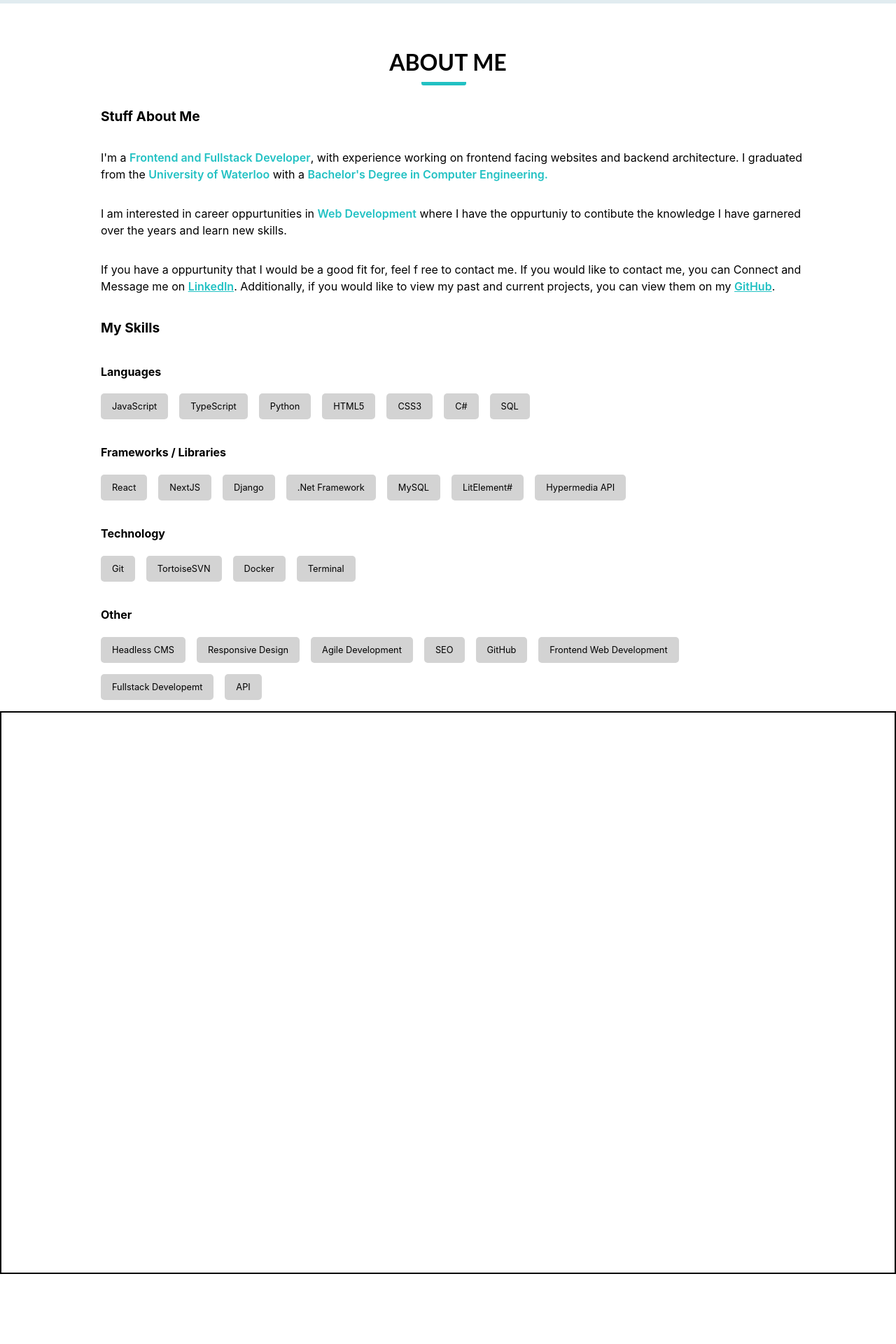
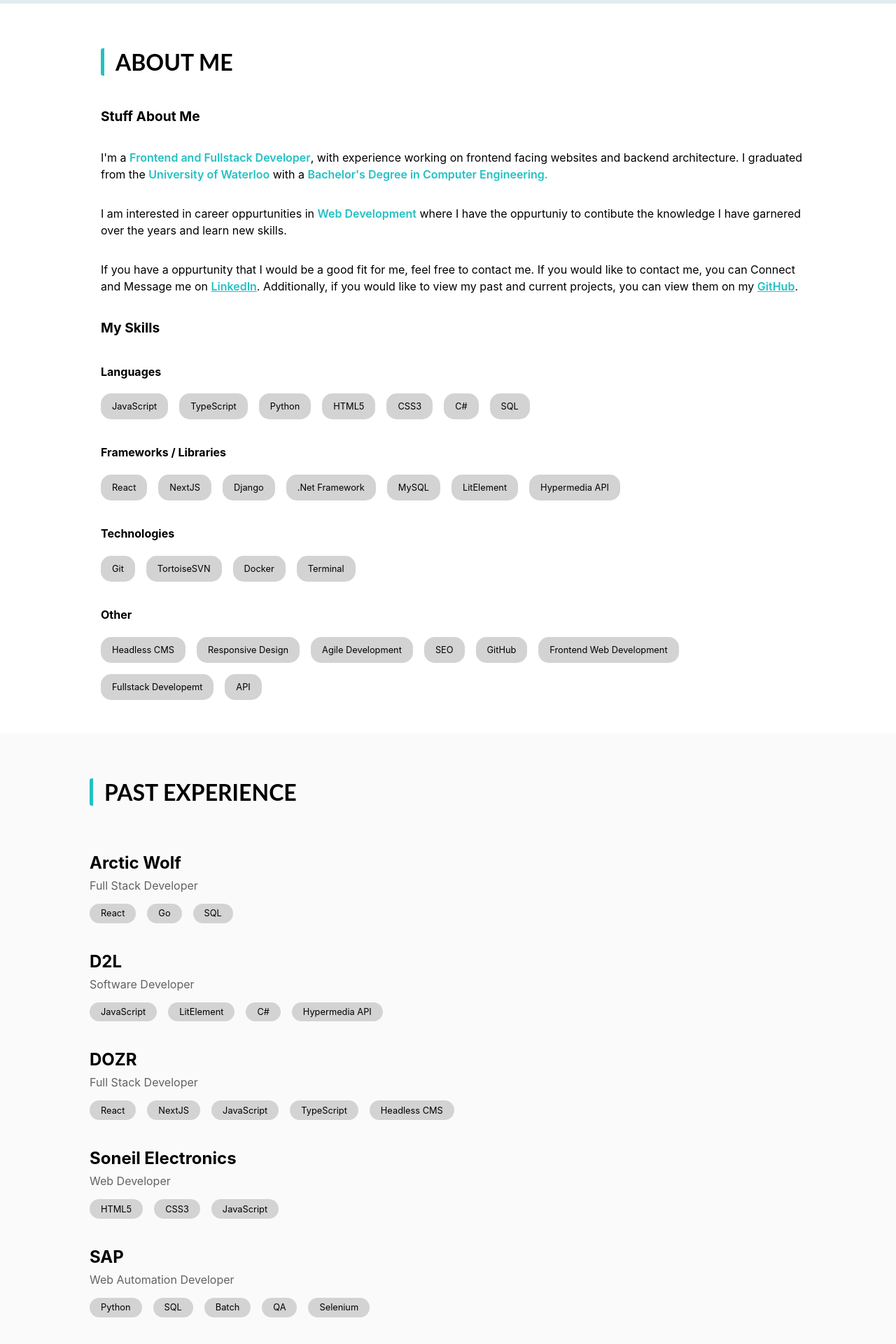
Before and after one commit to Girujan1998/Girujan1998.github.io, a React (Create React App) app: page / in a window 1280 px wide. Shown: the part 856-2776 px from the top of the page at 70% size. Before the commit the page ends 2676 px from the top, so only its background shows below. Built offline with nearby package versions, Linux system fonts and the light colour scheme.

Commit message:
Adding remaining sections and nav-scroll

```diff
--- a/package.json
+++ b/package.json
@@ -7,11 +7,13 @@
     "cra-template": "1.2.0",
     "react": "^19.0.0",
     "react-dom": "^19.0.0",
-    "react-scripts": "5.0.1"
+    "react-router-dom": "^7.2.0",
+    "react-scripts": "5.0.1",
+    "react-scroll": "^1.9.3"
   },
   "scripts": {
     "predeploy": "npm run build",
-    "deploy": "gh-pages -d build" ,
+    "deploy": "gh-pages -d build",
     "start": "react-scripts start",
     "build": "react-scripts build",
     "test": "react-scripts test",
--- a/src/App.css
+++ b/src/App.css
@@ -63,6 +63,12 @@
   line-height: 3.5rem;
 }
 
+@media (max-width: 480px) {
+  .intro-name {
+    font-size: 2rem;
+  }
+}
+
 .intro-mini-summary {
   color: #55565B;
   font-family: "Lato", sans-serif;
@@ -73,26 +79,27 @@
   max-width: 80vw;
 }
 
+@media (min-width: 775px) {
+  .intro-mini-summary  {
+    max-width: 50vw;
+  }
+}
+
 .section-header {
   color: black;
   font-family: "Lato", sans-serif;
   font-size: 2rem;
-  display: inline-block;
-  position: relative;
+  border-left: 5px solid #22c1c3;
+  border-radius: 3px;
+  padding-left: 1rem;
+  display: flex;
+  justify-content: center;
+  width: fit-content;
 }
 
-.section-header::after {
-  content: '';
-  position: absolute;
-  left: 37vw;
-  display: inline-block;
-  height: 1em;
-  width: 4rem;
-  border-bottom: 5px solid;
-  border-radius: 3px;
-  margin-top: 1rem;
-  color: #22c1c3
-}
+/* ---------------- */
+/* About Me Section */
+/* ---------------- */
 
 .about-section {
   color: black;
@@ -100,6 +107,7 @@
   position: relative;
   display: flex;
   justify-content: center;
+  padding-bottom: 2rem;
 }
 
 .about-me-info {
@@ -110,6 +118,7 @@
 
 .about-me-info h2 {
   margin-top: 4rem;
+  margin-left: 1rem;
 }
 
 .about-me-info h3 {
@@ -140,15 +149,6 @@
   font-weight: 600;
 }
 
-.past-employment {
-  color: black;
-  min-height: 100vh;
-  position: relative;
-  display: flex;
-  justify-content: center;
-  border: 2px solid black;
-}
-
 .skill-blocks {
   display: flex;
   flex-wrap: wrap;
@@ -159,7 +159,216 @@
   padding: 0.7rem 1rem;
   margin-right: 1rem;
   margin-bottom: 1rem;
-  border-radius: 5px;
+  border-radius: 15px;
   background-color: #D3D3D3;
   font-size: 0.8rem;
 }
+
+/* ------------------ */
+/* Employment Section */
+/* ------------------ */
+
+.past-employment-section {
+  color: black;
+  min-height: 100vh;
+  position: relative;
+  display: flex;
+  justify-content: center;
+  background-color: #FAFAFA;
+}
+
+.past-employment-info {
+  max-width: 80vw;
+  width: 100%;
+  display: flex;
+  flex-direction: column;
+}
+
+.past-employment-info h2 {
+  margin-top: 4rem;
+}
+
+.past-employment-info h3 {
+  font-size: 1.5rem;
+  margin: 1rem 0.1rem 0rem 0rem;
+}
+
+.past-employment-info h4 {
+  margin: 0.5rem 0rem 1rem 0rem;
+  color: #626361;
+  font-weight: 400;
+}
+
+.employment-cards-container {
+  margin-top: 1.5rem;
+}
+
+.employment-card {
+  text-align: left;
+  margin-bottom: 1.5rem;
+}
+
+.item-block {
+  display: flex;
+  flex-wrap: wrap;
+}
+
+.item-block span {
+  padding: 0.4rem 1rem;
+  margin-right: 1rem;
+  margin-bottom: 1rem;
+  border-radius: 50px;
+  background-color: #D3D3D3;
+  font-size: 0.8rem;
+}
+
+/* ---------------- */
+/* Projects Section */
+/* ---------------- */
+
+.projects-section {
+  color: black;
+  min-height: 100vh;
+  position: relative;
+  display: flex;
+  justify-content: center;
+  padding-bottom: 2rem;
+}
+
+.projects-container {
+  max-width: 80vw;
+  width: 100%;
+  display: flex;
+  flex-direction: column;
+}
+
+.projects-container p {
+  line-height: 1.5rem;
+}
+
+.projects-container h2{
+  margin-top: 4rem;
+}
+
+.projects-container h3 {
+  font-size: 1.5rem;
+}
+
+.resource-buttons-container {
+  display: flex;
+  justify-content: center;
+  flex-wrap: wrap;
+  margin-top: 1.5rem;
+}
+
+.resource-button {
+  background-color: #22c1c3;
+  color: white;
+  font-weight: 800;
+  font-size: 1rem;
+  border: none;
+  border-radius: 10px;
+  padding: 1rem 2rem;
+  margin-bottom: 1rem;
+  margin-right: 2rem;
+  cursor: pointer;
+}
+
+.resource-button:hover {
+  background-color: #23ebee;
+  color: black;
+}
+
+.last-resource-button {
+  margin-right: 0rem;
+}
+
+.eye-guide-image {
+  object-fit: contain;
+  max-height: 50vh;
+  margin-top: 2rem;
+}
+
+/* ------------------ */
+/* Contact Me Section */
+/* ------------------ */
+
+.contact-me-section {
+  color: black;
+  min-height: 100vh;
+  position: relative;
+  display: flex;
+  justify-content: center;
+  padding-bottom: 2rem;
+  background-color: #FAFAFA;
+}
+
+.contact-me-container {
+  max-width: 80vw;
+  width: 100%;
+  display: flex;
+  flex-direction: column;
+  justify-content: center;
+}
+
+.contact-me-container h2 {
+  margin-top: 4rem;
+}
+
+form {
+  margin-top: 2rem;
+  padding: 2rem 1.8rem 2rem 1.8rem;
+  display: flex;
+  flex-direction: column;
+  border-radius: 10px;
+  box-shadow: rgba(0, 0, 0, 0.35) 0px 5px 15px;
+}
+
+.input-field {
+  display: flex;
+  flex-direction: column;
+  text-align: left;
+  margin-bottom: 1rem;
+}
+
+.input-field label {
+  margin-bottom: 0.5rem;
+  font-size: 0.9rem;
+  font-weight: 600;
+  font-family: "Lato", sans-serif;
+}
+
+.field {
+  margin-bottom: 0.5rem;
+  padding: 1rem;
+  border-radius: 5px;
+  border: none;
+  font-family: "Lato", sans-serif;
+  font-size: 0.9rem;
+  background-color: #D3D3D3;
+}
+
+.field::placeholder {
+  color: #3B3B3B;
+}
+
+form button {
+  background-color: #22c1c3;
+  color: white;
+  font-weight: 800;
+  font-size: 1rem;
+  border: none;
+  border-radius: 10px;
+  padding: 1rem 2rem;
+  margin-bottom: 1rem;
+  cursor: pointer;
+}
+
+form button:hover {
+  background-color: #23ebee;
+  color: black;
+}
+
+.message-box {
+  height: 10rem;
+}
--- a/src/App.js
+++ b/src/App.js
@@ -1,7 +1,40 @@
 import './App.css';
 import NavBar from './components/NavBar';
+import { useState } from 'react';
+
+const logo = require('./assets/eye-guide-image.png');
 
 function App() {
+
+  const [result, setResult] = useState("");
+
+  const onSubmit = async (event) => {
+    event.preventDefault();
+    setResult("Sending....");
+    const formData = new FormData(event.target);
+
+    formData.append("access_key", "f0f6cea6-3cbf-41a5-a454-141e8f4e102e");
+
+    const response = await fetch("https://api.web3forms.com/submit", {
+      method: "POST",
+      body: formData
+    });
+
+    const data = await response.json();
+
+    if (data.success) {
+      setResult("Form Submitted Successfully");
+      event.target.reset();
+    } else {
+      console.log("Error", data);
+      setResult(data.message);
+    }
+  };
+
+  let routeChange = (path) => {
+    window.open(path, "_blank")
+  }
+
   return (
     <div className="App">
       <NavBar></NavBar>
@@ -18,7 +51,7 @@
         </div>
       </section>
 
-      <section className='about-section'>
+      <section id="about" className='about-section'>
         <div className='about-me-info'>
             <h2 className='section-header'>ABOUT ME</h2>
             <h3>Stuff About Me</h3>
@@ -34,8 +67,8 @@
               the years and learn new skills.
             </p>
             <p>
-              If you have a oppurtunity that I would be a good fit for, feel f
-              ree to contact me. If you would like to contact me, you can
+              If you have a oppurtunity that I would be a good fit for me, feel
+              free to contact me. If you would like to contact me, you can
               Connect and Message me on <a href="https://www.linkedin.com/in/girujan/">LinkedIn</a>.
               Additionally, if you would like to view my past and current
               projects, you can view them on my <a href="https://github.com/Girujan1998">GitHub</a>.
@@ -59,10 +92,10 @@
               <span>Django</span>
               <span>.Net Framework</span>
               <span>MySQL</span>
-              <span>LitElement#</span>
+              <span>LitElement</span>
               <span>Hypermedia API</span>
             </div>
-            <h4>Technology</h4>
+            <h4>Technologies</h4>
             <div className='skill-blocks'>
               <span>Git</span>
               <span>TortoiseSVN</span>
@@ -83,10 +116,119 @@
         </div>
       </section>
 
-      <section className='past-employment'>
+      <section id="experience" className='past-employment-section'>
+        <div className='past-employment-info'>
+          <h2 className='section-header'>PAST EXPERIENCE</h2>
 
+          <div className='employment-cards-container'>
+            <div className='employment-card'>
+              <h3>Arctic Wolf</h3>
+              <h4>Full Stack Developer</h4>
+              <div>
+                <div className='item-block'>
+                  <span>React</span>
+                  <span>Go</span>
+                  <span>SQL</span>
+                </div>
+              </div>
+            </div>
+            <div className='employment-card'>
+              <h3>D2L</h3>
+              <h4>Software Developer</h4>
+              <div>
+                <div className='item-block'>
+                  <span>JavaScript</span>
+                  <span>LitElement</span>
+                  <span>C#</span>
+                  <span>Hypermedia API</span>
+                </div>
+              </div>
+            </div>
+            <div className='employment-card'>
+              <h3>DOZR</h3>
+              <h4>Full Stack Developer</h4>
+              <div>
+                <div className='item-block'>
+                  <span>React</span>
+                  <span>NextJS</span>
+                  <span>JavaScript</span>
+                  <span>TypeScript</span>
+                  <span>Headless CMS</span>
+                </div>
+              </div>
+            </div>
+            <div className='employment-card'>
+              <h3>Soneil Electronics</h3>
+              <h4>Web Developer</h4>
+              <div>
+                <div className='item-block'>
+                  <span>HTML5</span>
+                  <span>CSS3</span>
+                  <span>JavaScript</span>
+                </div>
+              </div>
+            </div>
+            <div className='employment-card'>
+                <h3>SAP</h3>
+                <h4>Web Automation Developer</h4>
+                <div>
+                  <div className='item-block'>
+                    <span>Python</span>
+                    <span>SQL</span>
+                    <span>Batch</span>
+                    <span>QA</span>
+                    <span>Selenium</span>
+                  </div>
+                </div>
+              </div>
+            </div>
+          </div>
       </section>
 
+      <section id="projects" className='projects-section'>
+        <div className='projects-container'>
+          <h2 className='section-header'>PROJECTS</h2>
+          <img className='eye-guide-image' src={logo}></img>
+          <h3>Eye Guide</h3>
+          <p>
+            Eye Guide is a Android application, which serves as indoor
+            navigation for the visually impaired. It was developed in
+            React Native with JavaScript and in Django with Python.
+          </p>
+          <div className='resource-buttons-container'>
+            <button className='resource-button' onClick={() => routeChange("https://github.com/Girujan1998/EyeGuide")}>
+              Frontend Repo
+            </button>
+            <button className='resource-button' onClick={() => routeChange("https://github.com/Girujan1998/EyeGuide-backend")}>
+              Backend Repo
+            </button>
+            <button className='resource-button last-resource-button'>
+              More Info
+            </button>
+          </div>
+        </div>
+      </section>
+
+      <section id="contact" className='contact-me-section'>
+        <div className='contact-me-container'>
+          <h2 className='section-header'>CONTACT ME</h2>
+          <form onSubmit={onSubmit}>
+            <div className='input-field'>
+              <label>Name</label>
+              <input name="name" type='text' className='field' placeholder='Enter your name' required/>
+            </div>
+            <div className='input-field'>
+              <label>Email</label>
+              <input name="email" type='email' className='field' placeholder='Enter your email' required/>
+            </div>
+            <div className='input-field'>
+              <label>Message</label>
+              <textarea name='message' type='text' className='field message-box' placeholder='Enter your message' required/>
+            </div>
+            <button type='submit'>Send Message</button>
+          </form>
+        </div>
+      </section>
 
       {/* <header className="App-header">
         <img src={logo} className="App-logo" alt="logo" />
--- a/src/components/NavBar.css
+++ b/src/components/NavBar.css
@@ -5,6 +5,8 @@
     background-color: #333;
     color: #fff;
     padding: 1rem;
+    position: -webkit-sticky;
+    position: sticky;
 }
 
 .navbar-left .logo {
@@ -25,6 +27,7 @@
     margin: 0;
     padding: 0;
     font-size: 0.9rem;
+    cursor: pointer;
 }
 
 .navbar-right .nav-links li {
--- a/src/index.js
+++ b/src/index.js
@@ -2,12 +2,15 @@
 import ReactDOM from 'react-dom/client';
 import './index.css';
 import App from './App';
+import { BrowserRouter as Router } from "react-router-dom"
 // import reportWebVitals from './reportWebVitals';
 
 const root = ReactDOM.createRoot(document.getElementById('root'));
 root.render(
   <React.StrictMode>
-    <App />
+    <Router>
+      <App />
+    </Router>
   </React.StrictMode>
 );
 
```
Also changed, not shown: src/components/NavBar.js (+22 -2 lines), src/assets/eye-guide-image.png (added), 1 other file (tests, documents, lock files or other folders).
